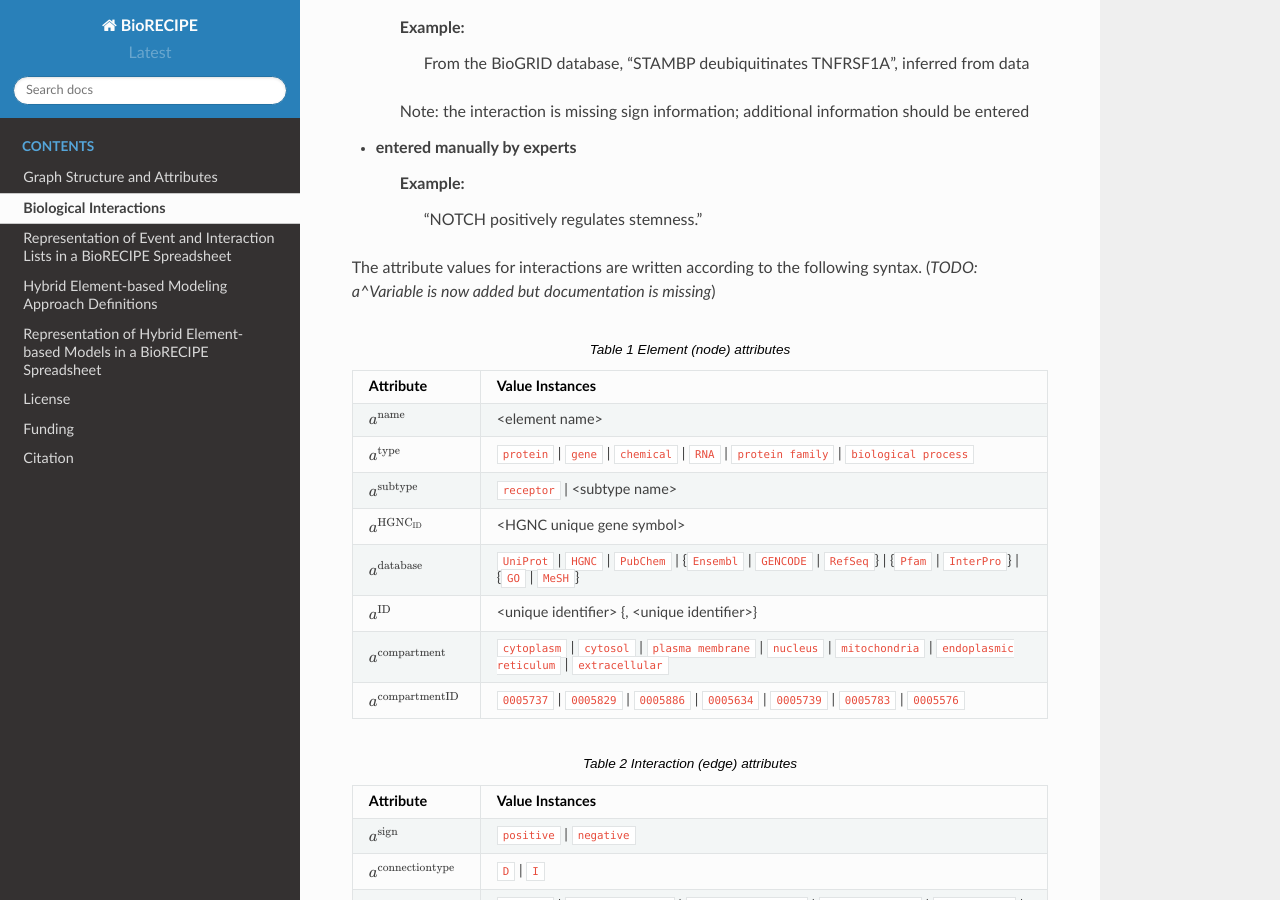
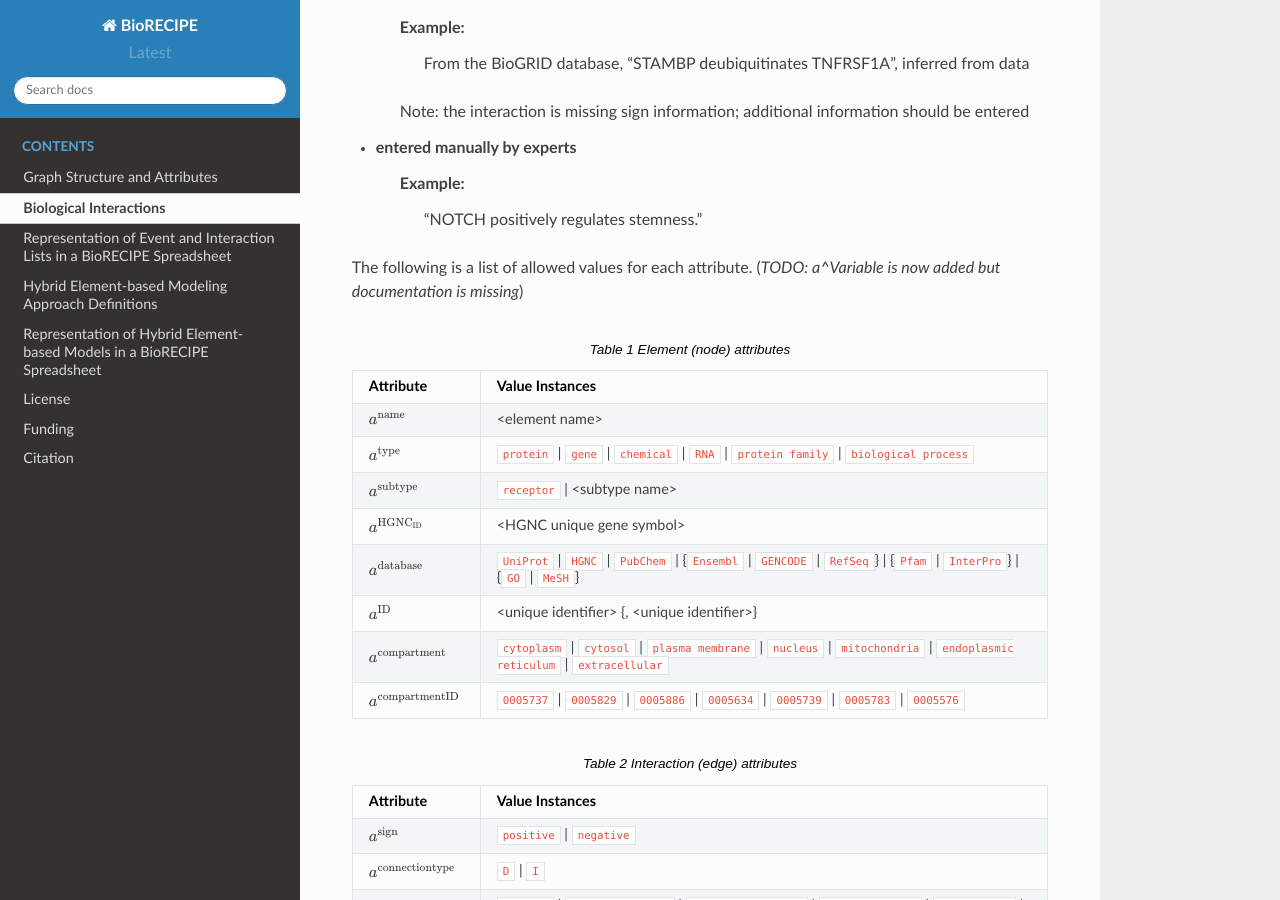
Before and after one commit to pitt-miskov-zivanov-lab/BioRECIPE, a Sphinx documentation site: the page built from docs/bio_interactions.rst, in a window 1280 px wide and 900 px high, scrolled down 1232 px. Built offline with Sphinx 7.4.7 and the Read the Docs theme 2.0.0, drawn with Linux system fonts in a browser that asks for light colours.

Commit message:
Update bio_interactions.rst

```diff
--- a/docs/bio_interactions.rst
+++ b/docs/bio_interactions.rst
@@ -35,7 +35,7 @@ The BioRECIPE format can be used to represent interactions obtained from differe
         "NOTCH positively regulates stemness."
 
 
-The attribute values for interactions are written according to the following syntax. (*TODO: a^Variable is now added but documentation is missing*)
+The following is a list of allowed values for each attribute. (*TODO: a^Variable is now added but documentation is missing*)
 
 
 .. csv-table:: Element (node) attributes
```
